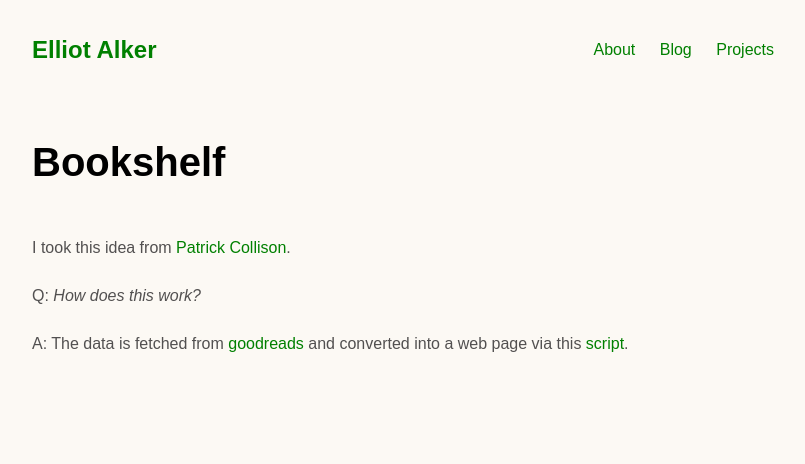
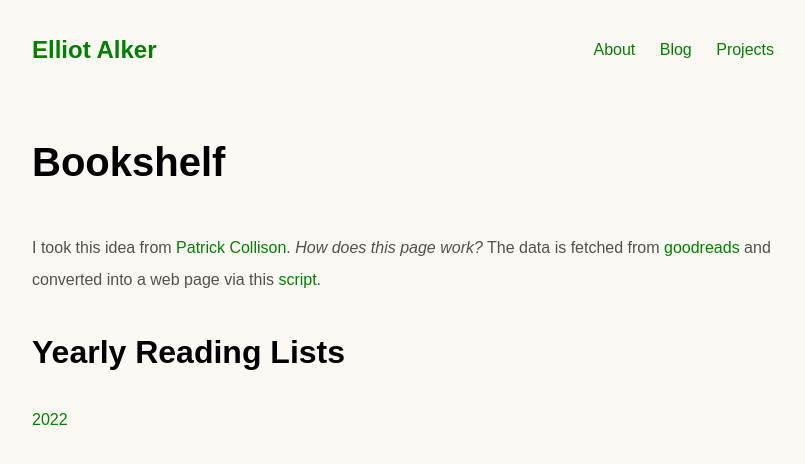
Before and after one commit to ealker/ealker.github.io, a Jekyll site: the page built from projects/bookshelf.md, in a window 1280 px wide. Shown: the top 464 px of the page, without its empty margins (232-1037 px from the left). Built offline with Jekyll 4.4.1, drawn with Linux system fonts in a browser that asks for light colours.

```diff
--- a/projects/bookshelf.md
+++ b/projects/bookshelf.md
@@ -3,8 +3,7 @@ layout: page
 title: Bookshelf
 ---
 
-I took this idea from [Patrick Collison](https://patrickcollison.com/bookshelf).
+I took this idea from [Patrick Collison](https://patrickcollison.com/bookshelf). *How does this page work?* The data is fetched from [goodreads](https://www.goodreads.com) and converted into a web page via this [script]().
 
-Q: *How does this work?*
-
-A: The data is fetched from [goodreads](https://www.goodreads.com) and converted into a web page via this [script]().
+# Yearly Reading Lists
+- [2022](/2022/08/10/reading)
```
Also changed, not shown: index.md (+1 -0 lines), other.md (deleted, +0 -17 lines), projects.md (+13 -0 lines), projects/colophon.md (renamed from projects/meta.md, +2 -3 lines).
